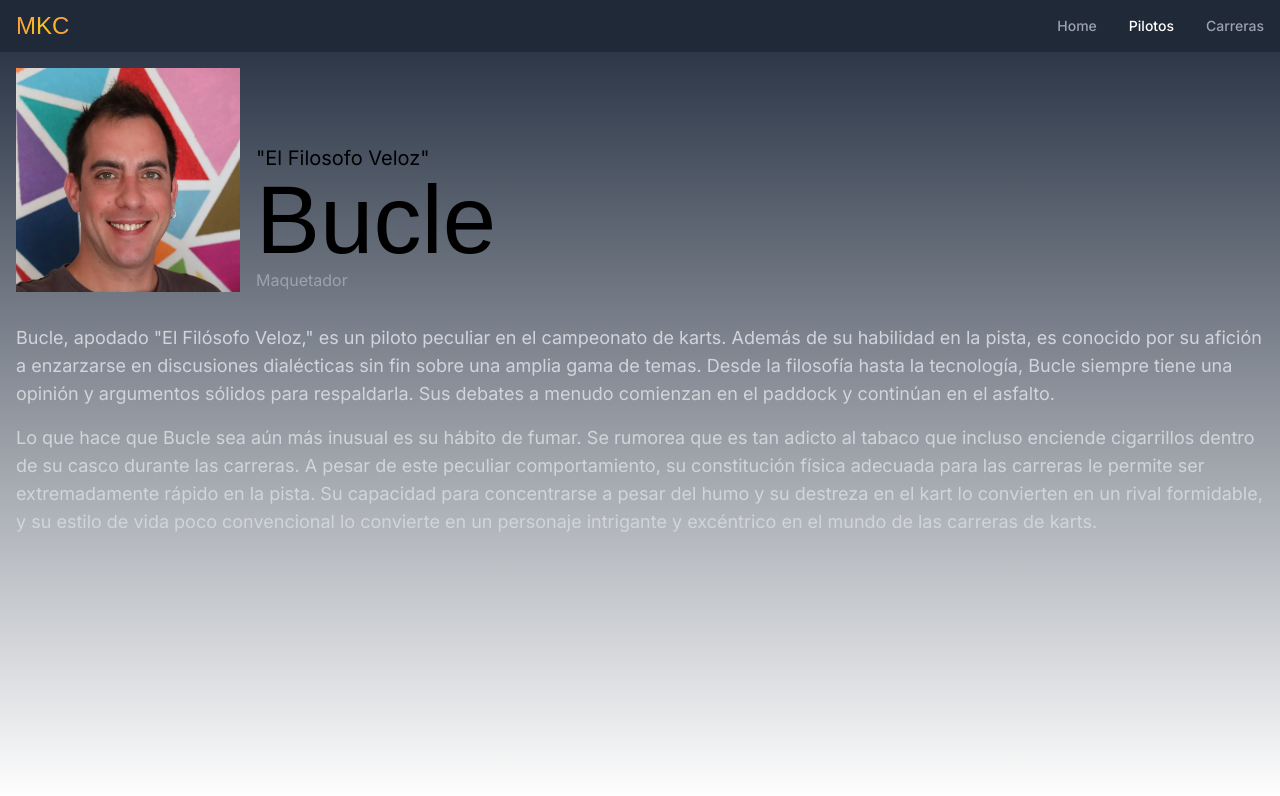
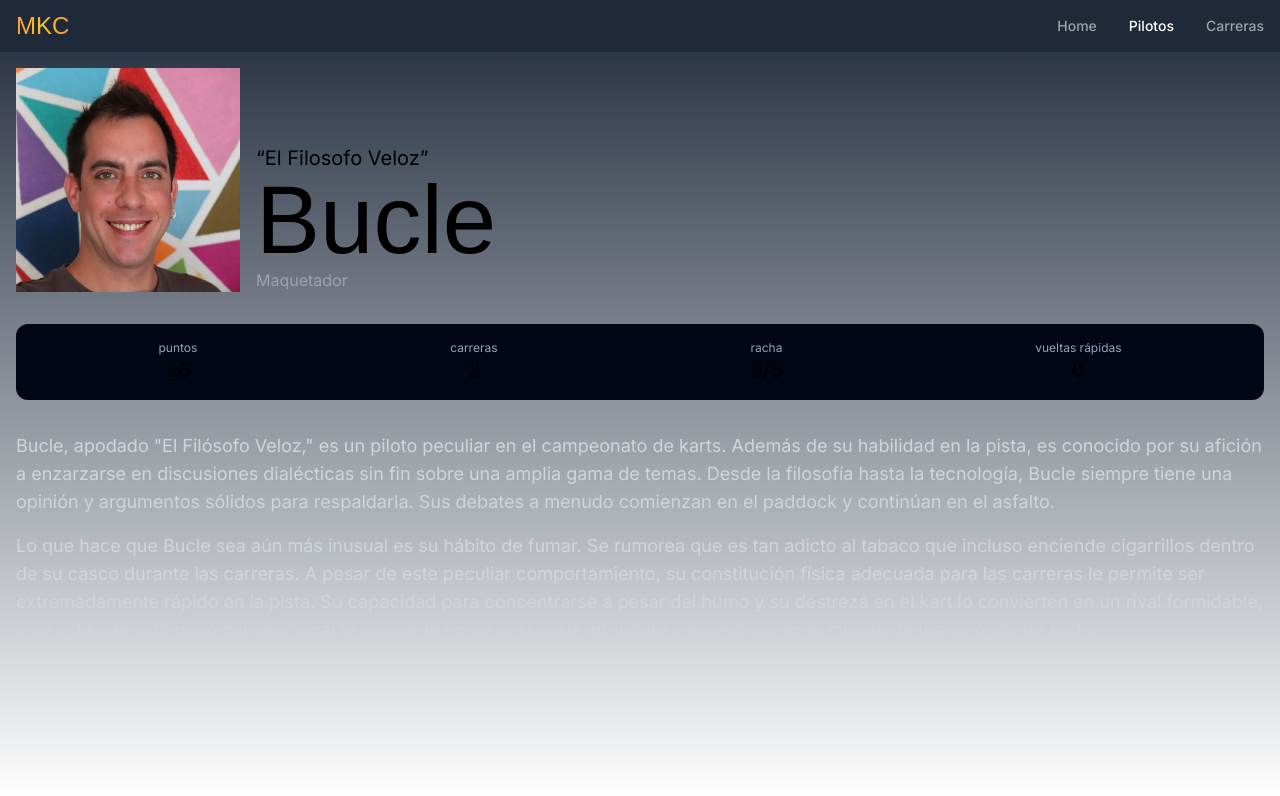
Before and after one commit to FrBosquet/fia-mad-karts, a Next.js app: page /drivers/bucle in a window 1280 px wide. Shown: the top 796 px of the page. Built offline with nearby package versions, Linux system fonts and the light colour scheme; a web font is replaced by a local one.

Commit message:
add racer stats

```diff
--- a/app/_lib/db.ts
+++ b/app/_lib/db.ts
@@ -73,7 +73,7 @@ export const getRacers = (races: Race[]) => {
     })
   })
 
-  return racers
+  return racers as Record<string, RacerStats>
 }
 
 export type Driver = {
@@ -81,6 +81,19 @@ export type Driver = {
   job: string
   alias: string
   description: string[]
+}
+
+export const getDriverStats = (target: string) => {
+  const races = getRaces()
+  const driversStats = getRacers(races)
+
+  for (const driver in driversStats) {
+    if (driver === target) {
+      return driversStats[driver]
+    }
+  }
+
+  throw new Error('Driver stats not found')
 }
 
 export const getDrivers = () => {
--- a/app/drivers/[driver]/page.tsx
+++ b/app/drivers/[driver]/page.tsx
@@ -1,17 +1,44 @@
-import { getDriverProfile } from "@/app/_lib/db";
+import { getDriverProfile, getDriverStats } from "@/app/_lib/db";
 
 export default function Races({ params: { driver: paramsDriverSlug } }: { params: { driver: string } }) {
   const driver = getDriverProfile(paramsDriverSlug)
+  const driverStats = getDriverStats(paramsDriverSlug)
 
   const { name, job, alias, description } = driver
+  const { tracks, fastlaps } = driverStats
+
+  // Double reverse to only show the last 4 races
+  const streak = Object.values(tracks).map(({ position }) => position).reverse().slice(0, 4).reverse().join("/")
 
   return <article className="flex flex-col gap-8">
     <section className="flex flex-col md:flex-row gap-4">
       <img className="w-full md:w-56 h-56 object-cover placeholder animate-enter" alt={paramsDriverSlug} src={`/drivers/${paramsDriverSlug}.webp`} />
       <article className="flex flex-col justify-end">
-        <p className="text-xl animate-appear">"El {alias}"</p>
+        <p className="text-xl animate-appear">&ldquo;El {alias}&rdquo;</p>
         <h1 className="text-8xl font-logo animate-enter">{name}</h1>
         <p className="text-gray-400 animate-appear">{job}</p>
+      </article>
+    </section>
+
+    <section className="flex w-full justify-around p-4 bg-slate-950 rounded-xl">
+      <article>
+        <p className="text-xs text-center text-slate-400">puntos</p>
+        <p className="text-center text-xl">{driverStats.points}</p>
+      </article>
+
+      <article>
+        <p className="text-xs text-slate-400">carreras</p>
+        <p className="text-center text-xl">{Object.keys(tracks).length}</p>
+      </article>
+
+      <article>
+        <p className="text-xs text-slate-400">racha</p>
+        <p className="text-center text-xl">{streak}</p>
+      </article>
+
+      <article>
+        <p className="text-xs text-slate-400">vueltas rápidas</p>
+        <p className="text-center text-xl">{fastlaps}</p>
       </article>
     </section>
 
```
